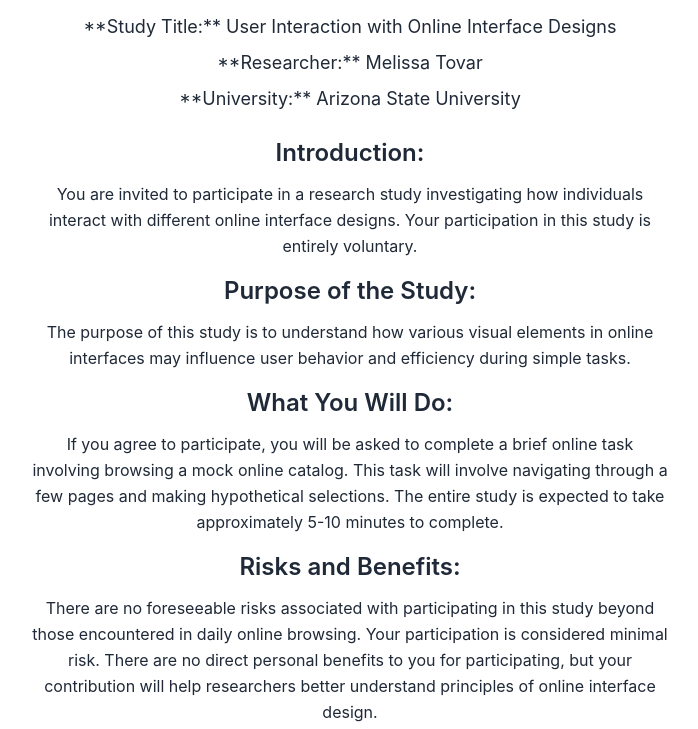
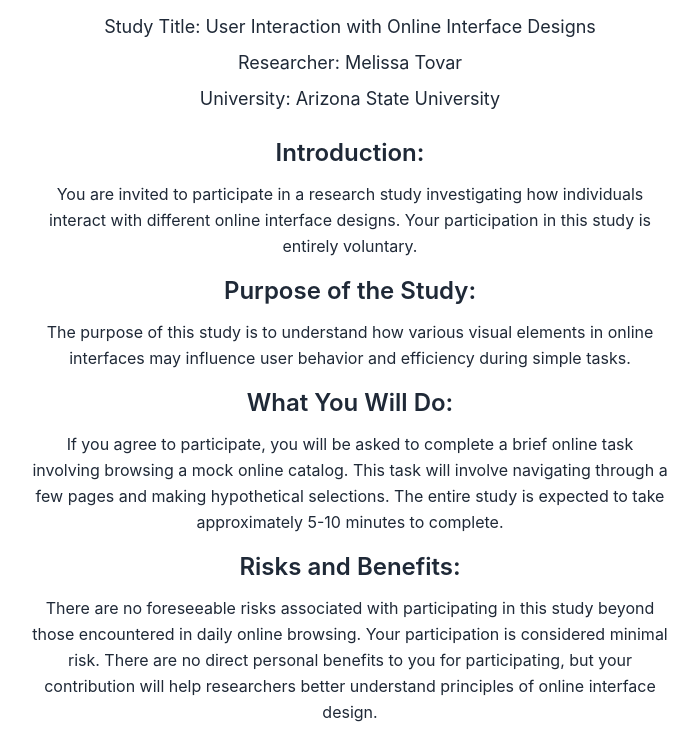
Before and after one commit to Matovar3/UXResearchStudy, a plain HTML site: page index.html in a window 1280 px wide. Shown: the part 71-800 px from the top of the page, without its empty margins (290-988 px from the left). Drawn offline with nearby package versions, Linux system fonts and the light colour scheme.

Commit message:
Update index.html
Fixed text

```diff
--- a/index.html
+++ b/index.html
@@ -128,9 +128,9 @@
     <!-- Consent Screen -->
     <div id="consent-screen" class="card">
         <h1 class="text-3xl font-bold mb-4">Study Information and Consent Form</h1>
-        <p class="mb-2 text-lg">**Study Title:** User Interaction with Online Interface Designs</p>
-        <p class="mb-2 text-lg">**Researcher:** Melissa Tovar</p>
-        <p class="mb-6 text-lg">**University:** Arizona State University</p>
+        <p class="mb-2 text-lg">Study Title: User Interaction with Online Interface Designs</p>
+        <p class="mb-2 text-lg">Researcher: Melissa Tovar</p>
+        <p class="mb-6 text-lg">University: Arizona State University</p>
 
         <h2 class="text-2xl font-semibold mb-3 text-secondary">Introduction:</h2>
         <p class="mb-4 text-base leading-relaxed">You are invited to participate in a research study investigating how individuals interact with different online interface designs. Your participation in this study is entirely voluntary.</p>
```
